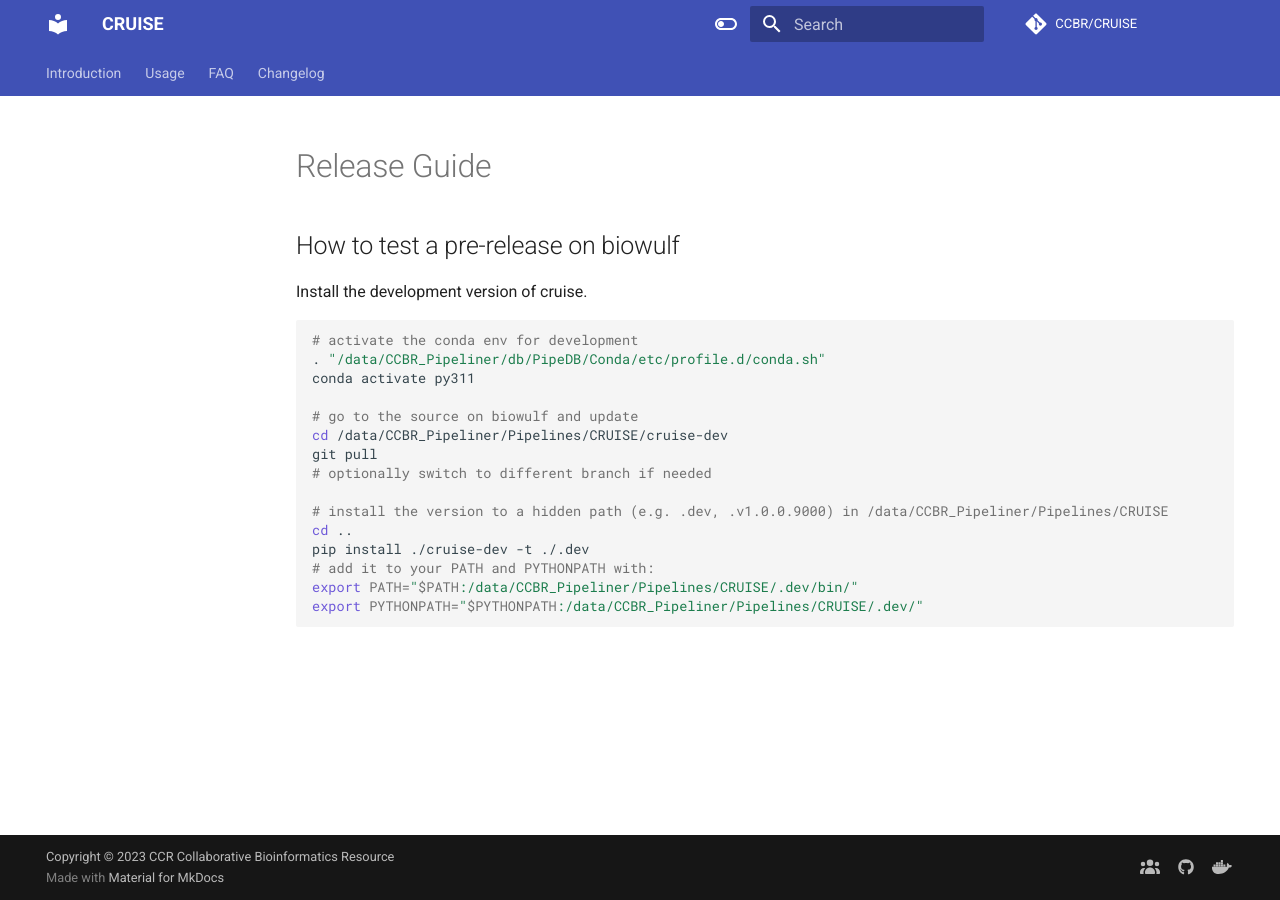
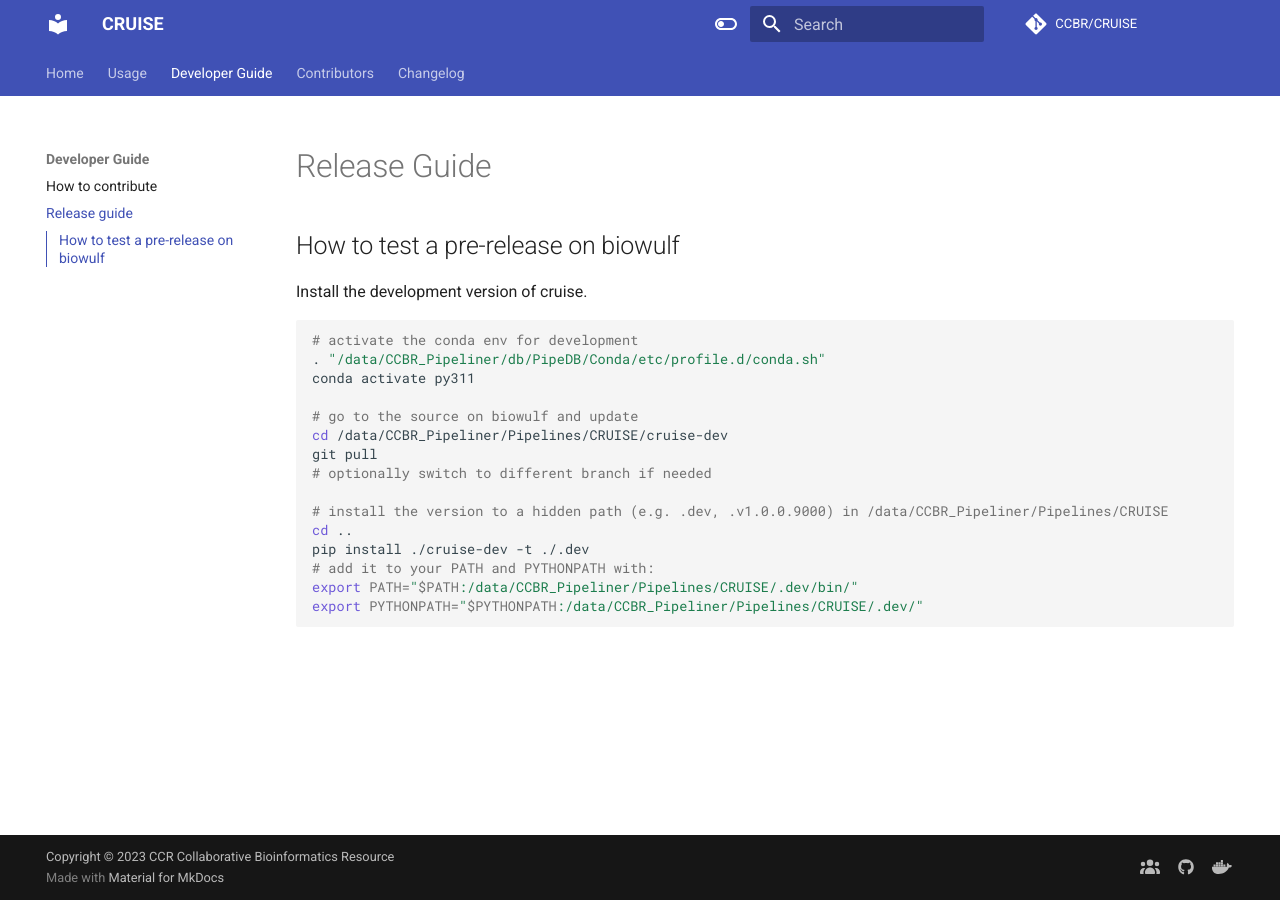
Before and after one commit to abcsFrederick/CRISPIN, an MkDocs documentation site: the page built from docs/release-guide.md, in a window 1280 px wide. Built offline with MkDocs 1.6.1 and Material for MkDocs 9.7.7, drawn with Linux system fonts in a browser that asks for light colours; comment, search, counter and statistics services are not loaded; the version menu is left out; some of the changed lines change nothing that is shown.

Commit message:
docs: update navbar

```diff
--- a/mkdocs.yml
+++ b/mkdocs.yml
@@ -6,7 +6,7 @@ site_description: >-
 # Repository
 repo_name: CCBR/CRUISE
 repo_url: https://github.com/CCBR/CRUISE
-edit_uri: https://github.com/CCBR/CRUISE/edit/main/docs/
+edit_uri: https://github.com/CCBR/CRUISE/edit/main/
 
 # Copyright
 copyright: Copyright &copy; 2023 CCR Collaborative Bioinformatics Resource
@@ -91,15 +91,11 @@ markdown_extensions:
 
 # Page Tree
 nav:
-  - Introduction: index.md
+  - Home: index.md
   - Usage:
-      - 1. Getting Started: user-guide/getting-started.md
-      - 2. Preparing Files: user-guide/preparing-files.md
-      - 3. Running the Pipeline: user-guide/run.md
-      - 4. Expected Output: user-guide/output.md
-      - 5. Running Test Data: user-guide/test-info.md
-      - Troubleshooting: user-guide/troubleshooting.md
-  - FAQ:
+      - Getting Started: getting-started.md
+  - Developer Guide:
       - How to contribute: contributing.md
-      - Contributors: contributors.md
+      - Release guide: release-guide.md
+  - Contributors: contributors.md
   - Changelog: changelog.md
```
